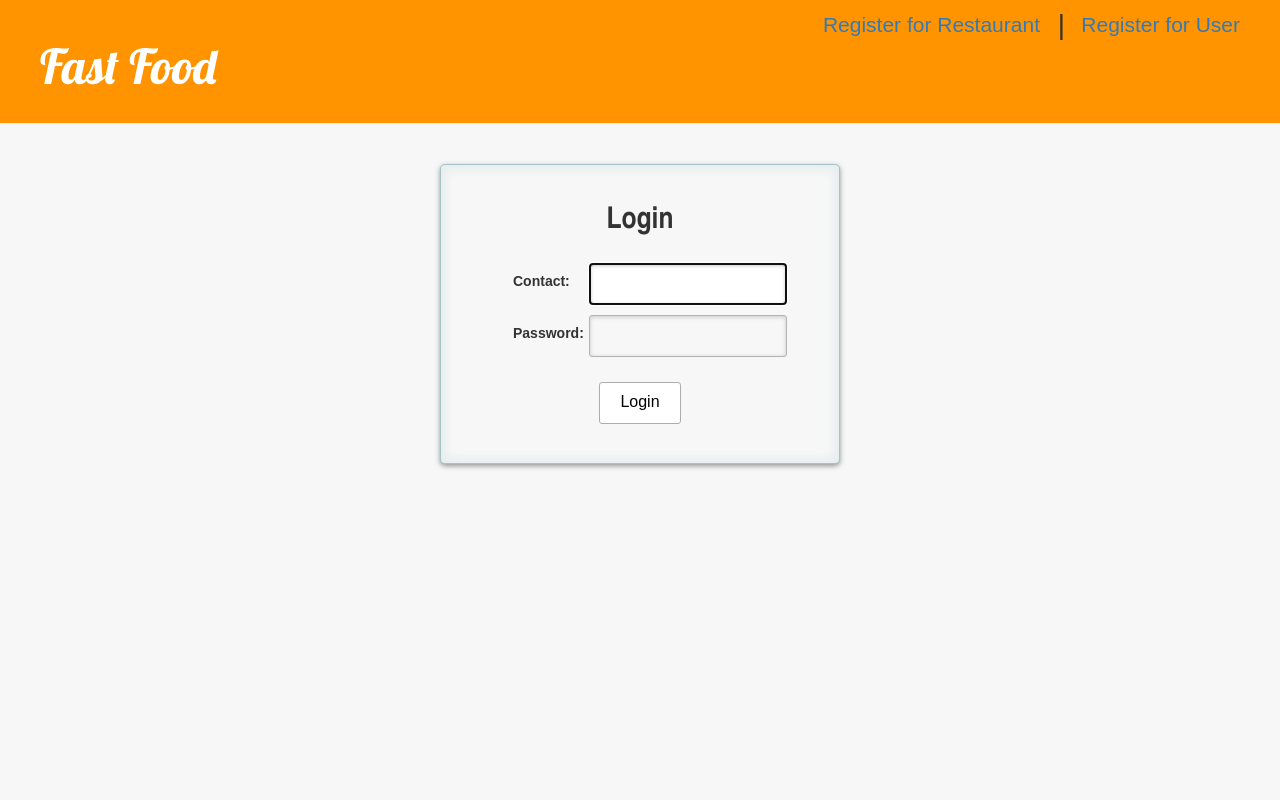
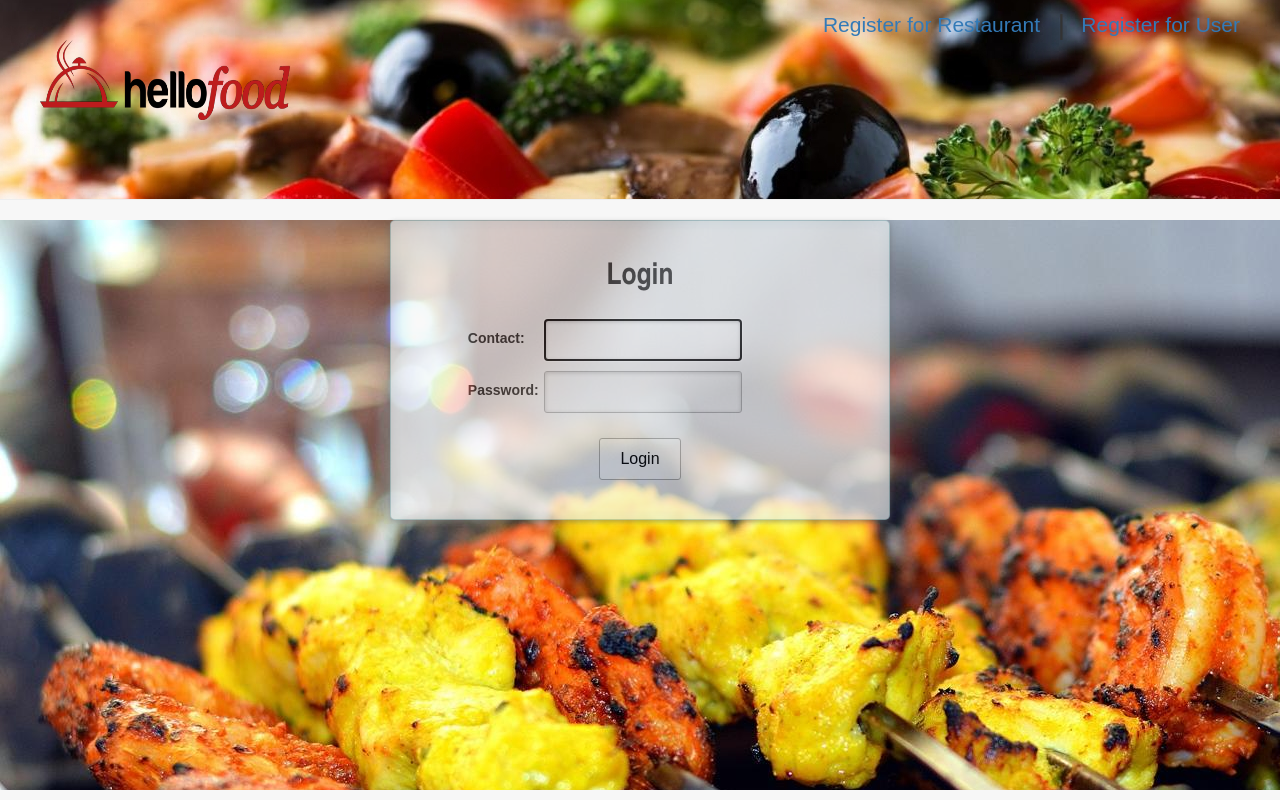
Before and after one commit to apurv1205/fastFood, a Django app: page /accounts/login/?next=/home/ in a window 1280 px wide. Run offline with Django 3.2, Linux system fonts and the light colour scheme; parts of the project's set-up code (start-up, migrations or seed data) failed here and were passed over; some libraries are stand-ins or nearby versions.

Commit message:
Final FrontEnd

```diff
--- a/foodSite/static/css/blog.css
+++ b/foodSite/static/css/blog.css
@@ -1,11 +1,30 @@
 body{
     background: rgb(247, 247, 247);
     font-family: 'FranchiseRegular','Arial',Arial,sans-serif;
+    /*background-clip: '/static/Image/BBQ_TBHP.jpg'*/
+}
+
+#logo{
+    width: 250px;
+    height: 80px;
+    -webkit-box-shadow: 5px;
+    -moz-border-radius: 5px;
+         border-radius: 5px;
 }
 
 #container{
+    /*opacity: 0.8;*/
     width: 90%
     margin: 0 auto;
+}
+
+.image{
+    background-image: url("/static/Image/BBQ_TBHP.jpg");
+}
+
+.content {
+    /*opacity: 0.7;*/
+    /*background-image: url("/static/Image/BBQ_TBHP.jpg");*/
 }
 
 #add_review{
@@ -17,8 +36,9 @@ body{
 }
 
 #login{
+    opacity: 0.7;
     text-align: center;
-    width: 400px;
+    width: 500px;
     height: 300px;
     margin: 0 auto;
     position: relative;
@@ -179,9 +199,11 @@ body{
 }
 
 .page-header {
-    background-color: #ff9400;
+    /*background-color: #ff9400;*/
+    height: 200px;
+    background-image: url("/static/Image/base.jpg");
     margin-top: 0;
-    padding: 20px 20px 20px 40px;
+    padding: 20px 20px 60px 40px;
 }
 
 .page-header h1, .page-header h1 a, .page-header h1 a:visited, .page-header h1 a:active {
--- a/foodSite/templates/base.html
+++ b/foodSite/templates/base.html
@@ -9,11 +9,11 @@
         <link href="//fonts.googleapis.com/css?family=Lobster&subset=latin,latin-ext" rel="stylesheet" type="text/css">
     </head>
     <body>
-        <div class="page-header">
-        <h1><a href="/home/">Fast Food</a></h1>
+        <div class="page-header" style="padding-bottom: 0;margin-bottom: 0;">
+        <h1 style = "font-size: 42"><a href="/home/"><img id = "logo" src = "/static/Image/logo.png"></a></h1>
         </div>
 
-        <div class="content">
+        <div class="content" style="margin: 0;">
         {% block content %}
         {% endblock %}
         </div>
--- a/foodSite/templates/registration/login.html
+++ b/foodSite/templates/registration/login.html
@@ -2,6 +2,8 @@
 {% block title %}Login{% endblock %}
 {% block head %}Login{% endblock %}
 {% block content %}
+<br/>
+<div class = "image">
     {% if form.errors %}
         <p>Your username and password didn't match. Please try again.</p>
     {% endif %}
@@ -20,4 +22,6 @@
             <input type="hidden" name="next" value="/home" />
         </div>
     </form>
+    <div id="spacefiller" style="padding-bottom: 270px;"></div>
+</div>
 {% endblock %}
--- a/foodSite/templates/registration/register.html
+++ b/foodSite/templates/registration/register.html
@@ -2,6 +2,8 @@
 {% block title %}User Registration{% endblock %}
 {% block head %}User Registration{% endblock %}
 {% block content %}
+<div class = "image">
+
     <a class="right" href="/">Login</a>
     <form method="post" action=".">{% csrf_token %}
 	    <div id = "cregister">
@@ -14,5 +16,6 @@
 	    </div>
     </form>
 <br/>
-
+    <div id="spacefiller" style="padding-bottom: 200px;"></div>
+</div>
 {% endblock %}
--- a/foodSite/templates/registration/register_rest.html
+++ b/foodSite/templates/registration/register_rest.html
@@ -2,6 +2,8 @@
 {% block title %}Restaurant Registration{% endblock %}
 {% block head %}Restaurant Registration{% endblock %}
 {% block content %}
+<div class = "image">
+
     <a class="right" href="/">Login</a>
     <form method="post" action=".">{% csrf_token %}
         <div id = "rregister">
@@ -14,5 +16,5 @@
 	    </div>
     </form>
 <br/>
-
+</div>
 {% endblock %}
```
Also changed, not shown: foodSite/templates/home.html (+6 -1 lines), foodSite/static/Image/BBQ_TBHP.jpg (added), foodSite/static/Image/base.jpg (added), foodSite/static/Image/logo.png (added).
